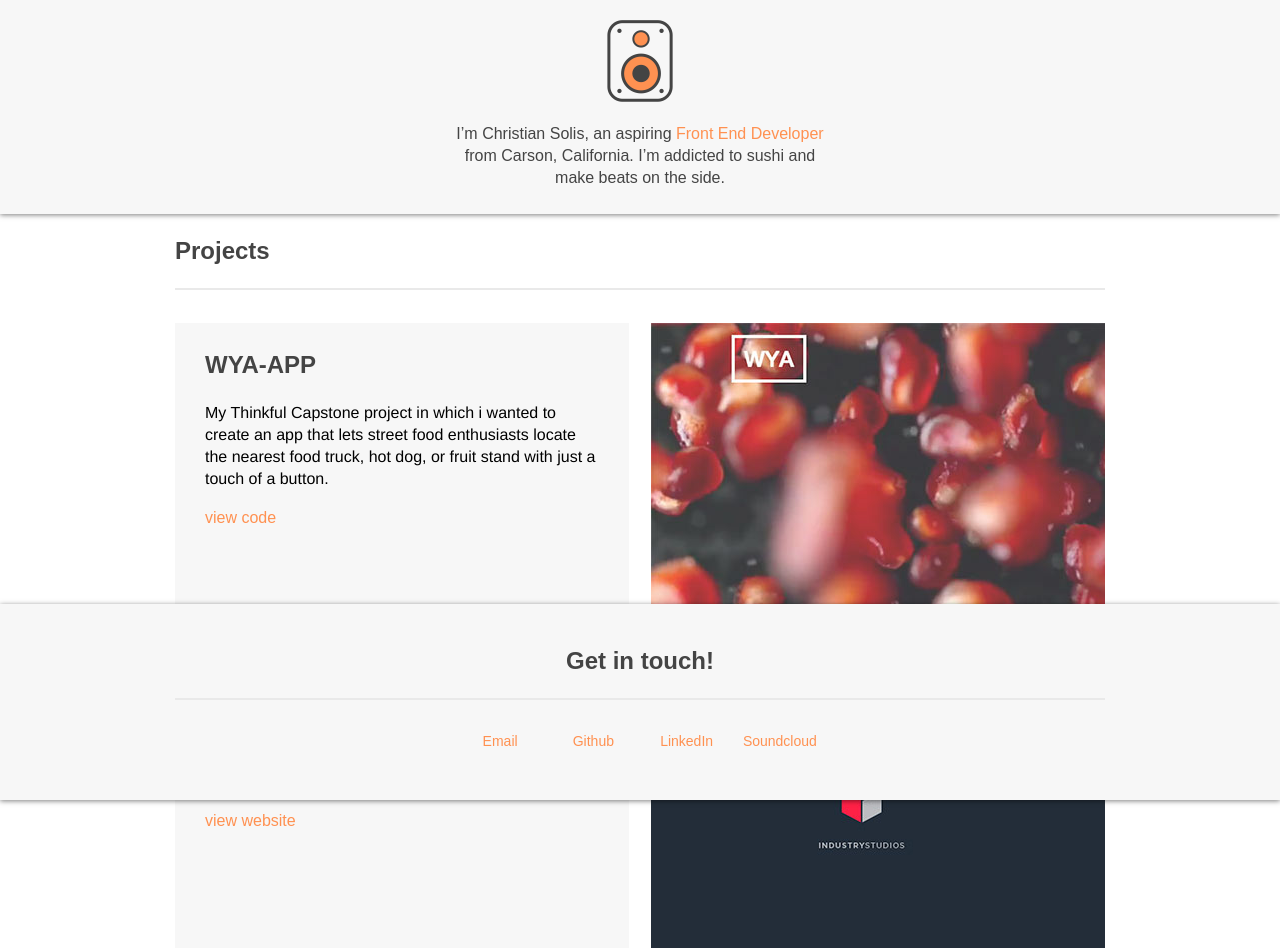
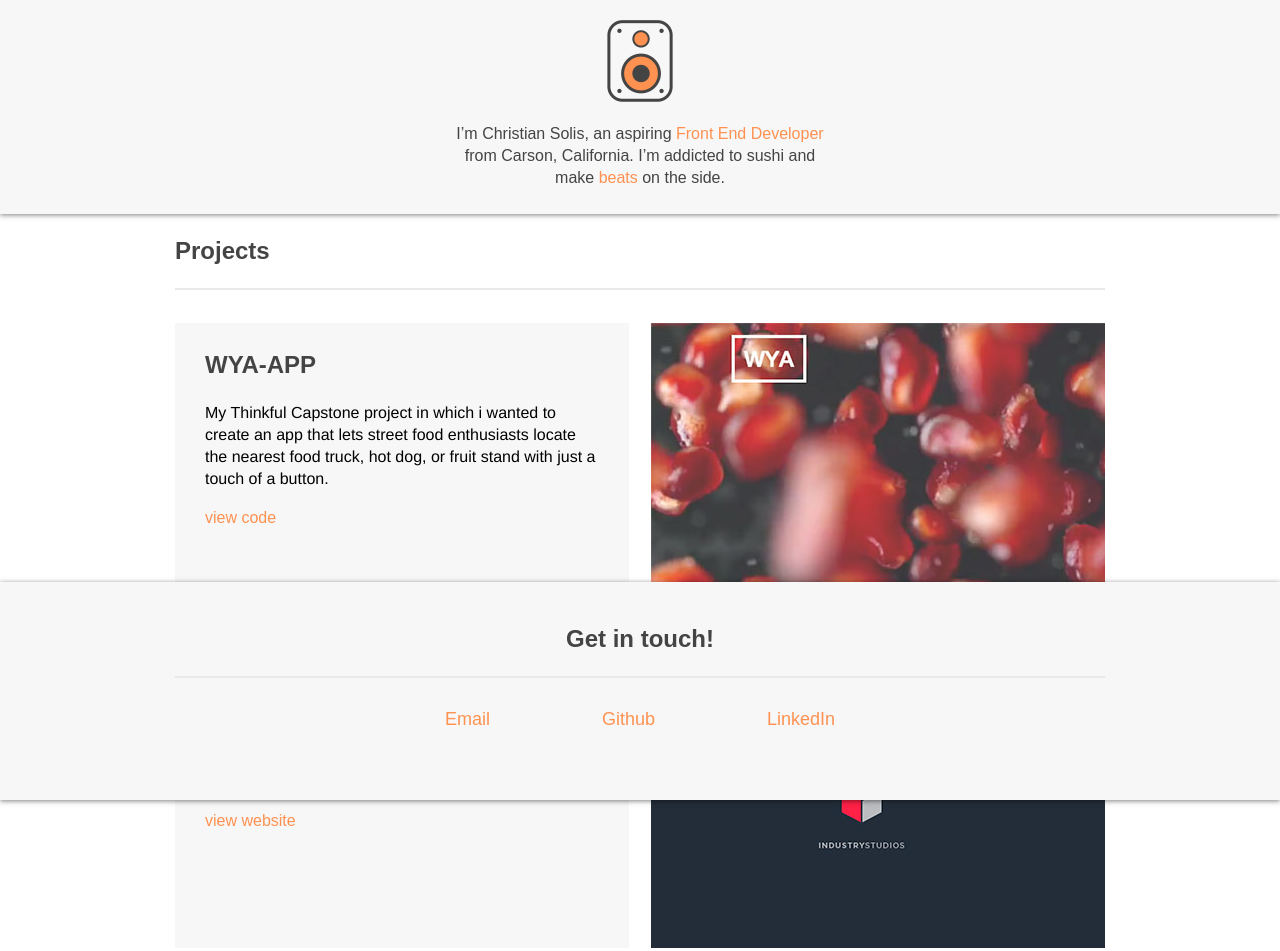
Before and after one commit to chrissschin/chrissschin.github.io, a website: page index.html in a window 1280 px wide. Shown: the top 951 px of the page. Drawn offline with nearby package versions, Linux system fonts and the light colour scheme.

Commit message:
took off sc link added bigger links

```diff
--- a/index.html
+++ b/index.html
@@ -17,7 +17,7 @@
     <div id="top" class="header-container">
        <header class="header-content">
            <h1 class="logo">Christian</h1>
-           <h3>I’m Christian Solis, an aspiring <b class="org">Front End Developer</b> from Carson, California. I’m addicted to sushi and make beats on the side.</h3>
+           <h3>I’m Christian Solis, an aspiring <b class="org">Front End Developer</b> from Carson, California. I’m addicted to sushi and make <a href="http://soundcloud.com/chinnnn">beats</a> on the side.</h3>
        </header>
     </div>
 
@@ -76,7 +76,6 @@
                <li class="social-link"><a href="mailto:solischris92@gmail.com" class="hvr-underline-from-left">Email</a></li>
                <li class="social-link"><a href="http://github.com/chrissschin" class="hvr-underline-from-left">Github</a></li>
                <li class="social-link"><a href="https://www.linkedin.com/in/christianmsus" target="_blank" class="hvr-underline-from-left">LinkedIn</a></li>
-               <li class="social-link"><a href="https://soundcloud.com/chinnnn" target="_blank" class="hvr-underline-from-left">Soundcloud</a></li>
            </ul>
        </header>
     </div>
--- a/scss/styles.scss
+++ b/scss/styles.scss
@@ -29,17 +29,16 @@ h1 {
 }
 
 li {
-    font-size: 14px;
+    font-size: 18px;
     color: $link-color;
     line-height: 17px;
     display: inline-block;
-    width: 24%;
 
 }
 
 a {
     text-decoration: none;
-    color: inherit;
+    color: $link-color;
 
 }
 
@@ -64,13 +63,18 @@ a:hover {
     box-shadow: 0px 1px 5px 0px rgba(0,0,0,0.50);
     .header-content {
         margin: 0 auto;
-        max-width: 420px;
+        max-width: 440px;
         padding: 0 25px 25px;
         line-height: 22px;
     }
     .social-links {
-        text-align: center;
+        text-align: justify;
         padding-bottom: 15px;
+        min-width: 100%;
+    }
+    .social-links:after {
+        content: '';
+        display: inline-block;
         width: 100%;
     }
 }
@@ -134,7 +138,7 @@ a:hover {
 }
 
 .last {
-        margin-bottom: 225px;
+        margin-bottom: 245px;
 }
 
 .hide {
```
Also changed, not shown: css/styles.css.
